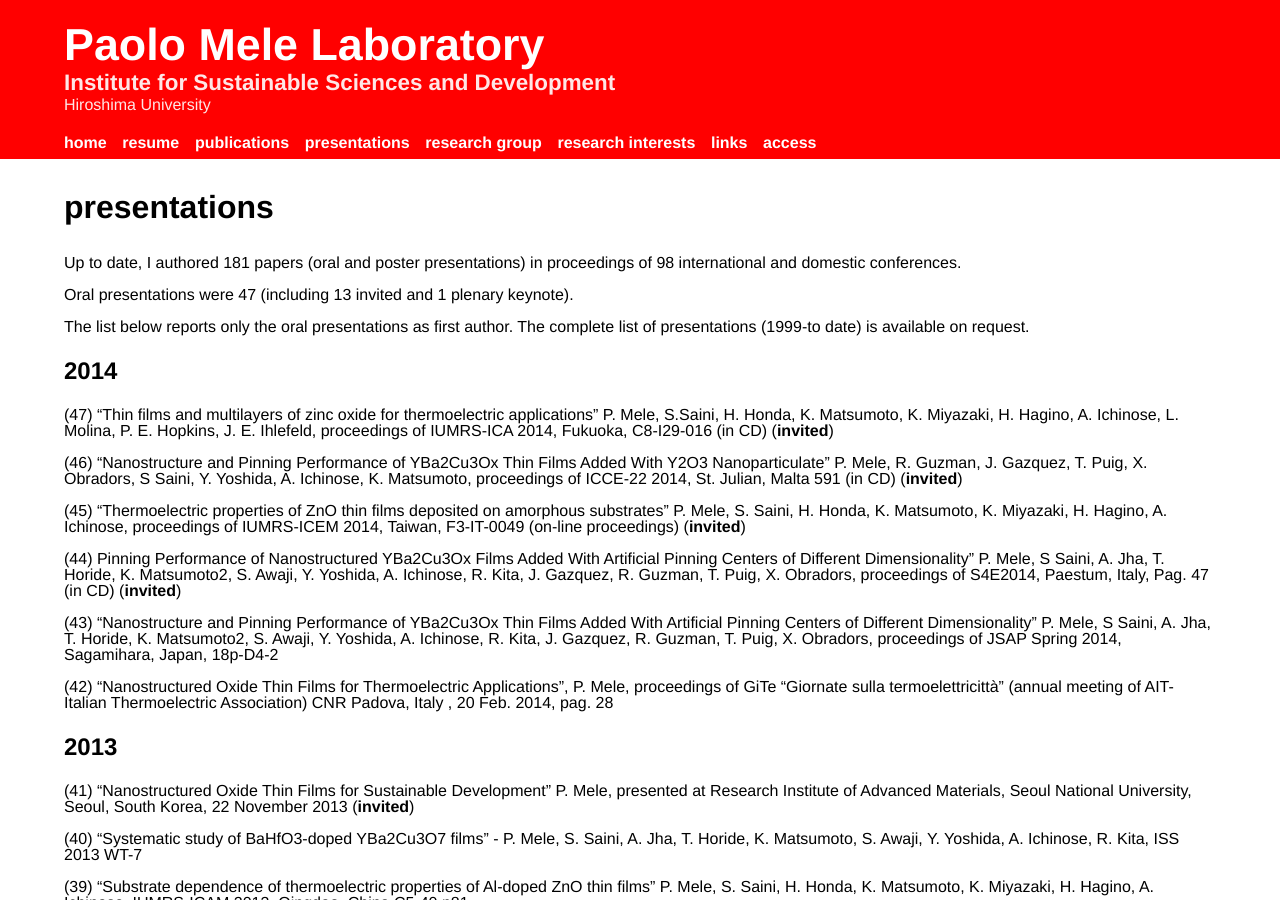
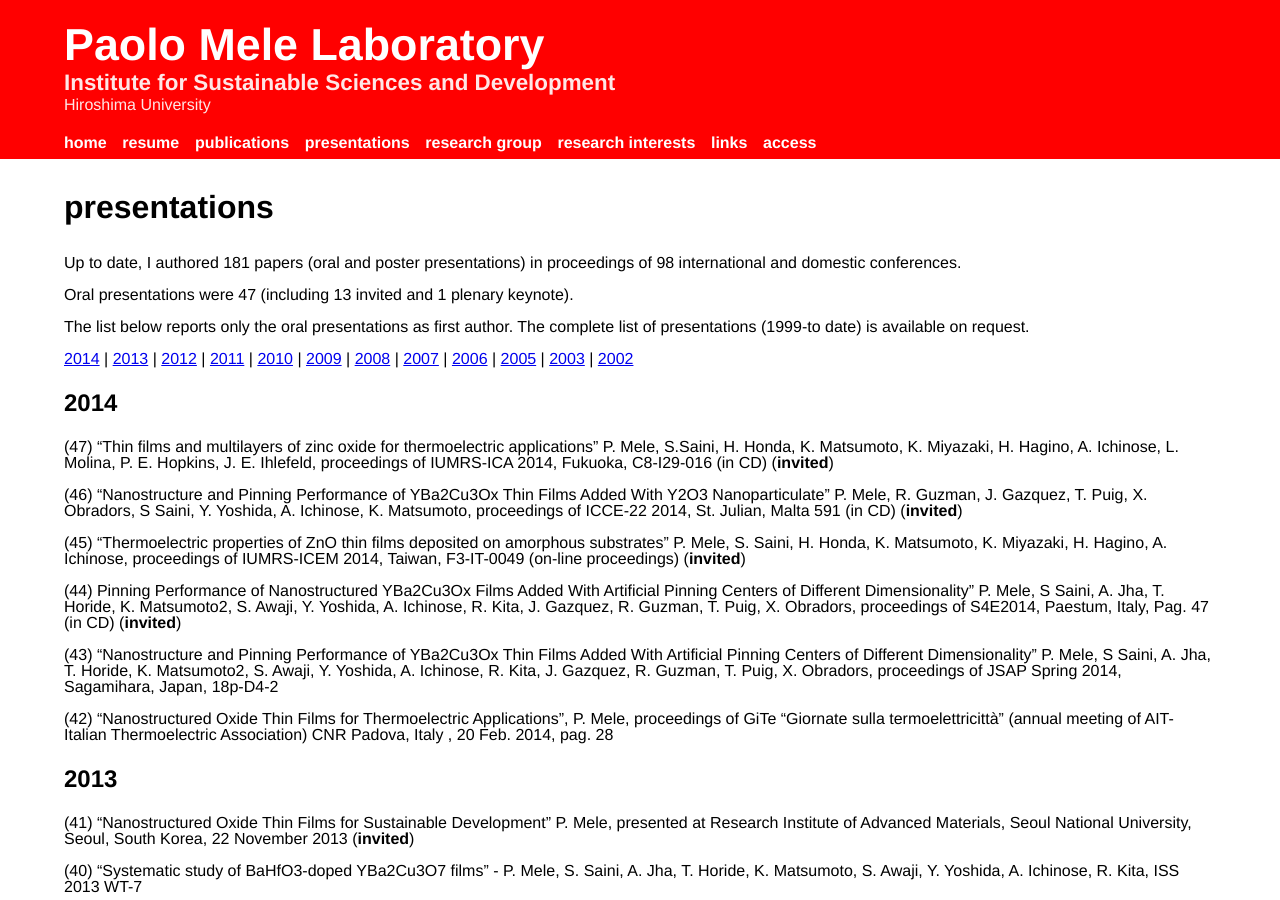
Before and after one commit to PmeleJP/mele, a Jekyll site: the page built from presentations.md, in a window 1280 px wide and 900 px high. Built offline with Jekyll 4.4.1, drawn with Linux system fonts in a browser that asks for light colours.

Commit message:
add links on top of presentations.md

```diff
--- a/presentations.md
+++ b/presentations.md
@@ -10,6 +10,19 @@ Up to date, I authored 181 papers (oral and poster presentations) in proceedings
 Oral presentations were 47 (including 13 invited and 1 plenary keynote).
 
 The list below reports only the oral presentations as first author. The complete list of presentations (1999-to date) is available on request.
+
+[2014](#2014) |
+[2013](#2013) |
+[2012](#2012) |
+[2011](#2011) |
+[2010](#2010) |
+[2009](#2009) |
+[2008](#2008) |
+[2007](#2007) |
+[2006](#2006) |
+[2005](#2005) |
+[2003](#2003) |
+[2002](#2002)
 
 
 ## 2014
```
